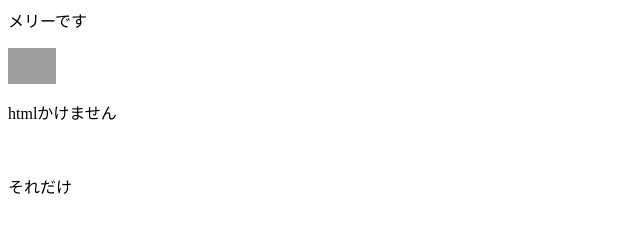
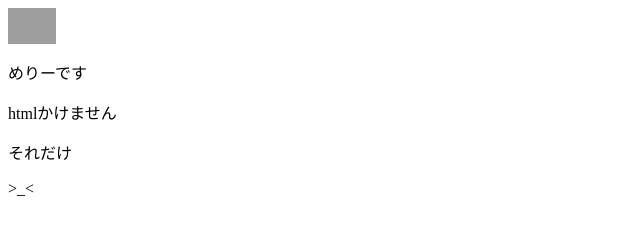
Before and after one commit to lahh-hal/homepage, a plain HTML site: page index.html in a window 1280 px wide. Shown: the whole page, without its empty margins (0-640 px from the left). Drawn offline with Linux system fonts and the light colour scheme; grey boxes are pictures that could not be loaded.

Commit message:
Update index.html

```diff
--- a/index.html
+++ b/index.html
@@ -1,9 +1,9 @@
 <head>
-    <p>メリーです</p>
     <a href="https://lin.ee/KAWzORy"><img src="https://scdn.line-apps.com/n/line_add_friends/btn/ja.png" alt="友だち追加" height="36" border="0"></a>
 </head>
-    <body>
-        <p>      htmlかけません</p>
-        <br>
-        <p>      それだけ</p>
-    </body>
+<body>
+        <p>めりーです</p>
+        <p>htmlかけません</p>
+        <p>それだけ</p>
+        <p>>_<</p>
+</body>
```
